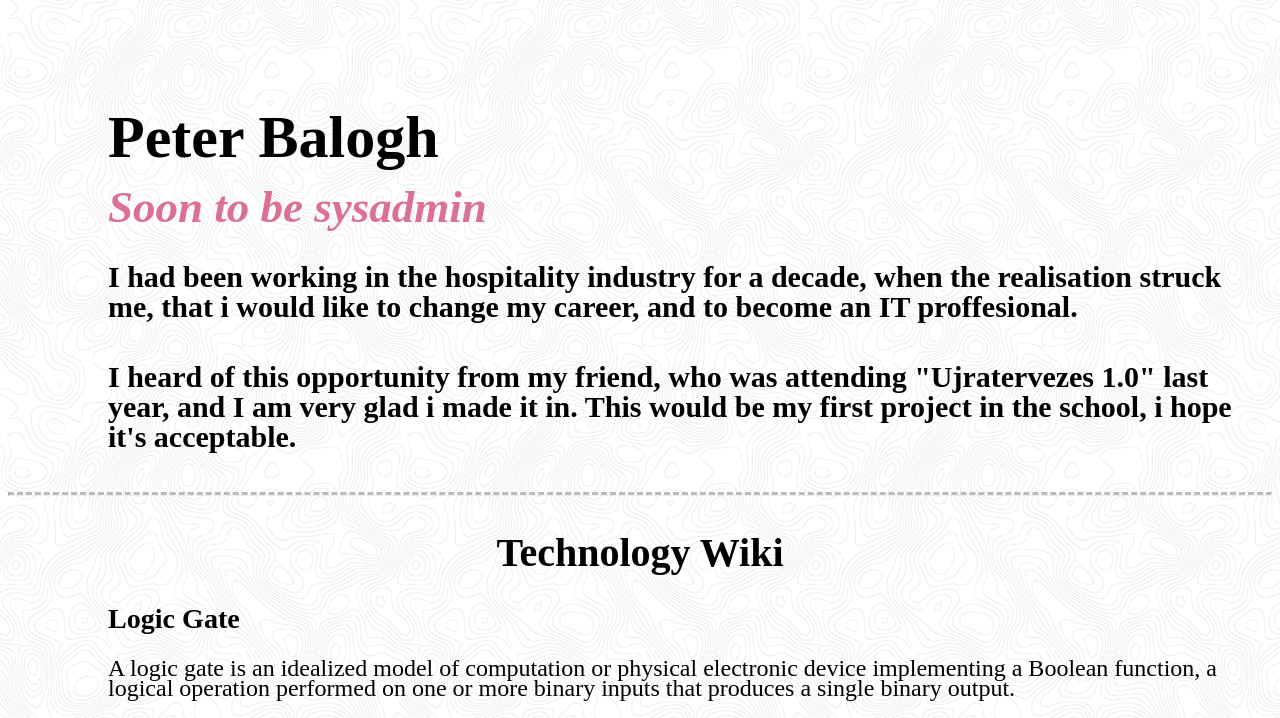
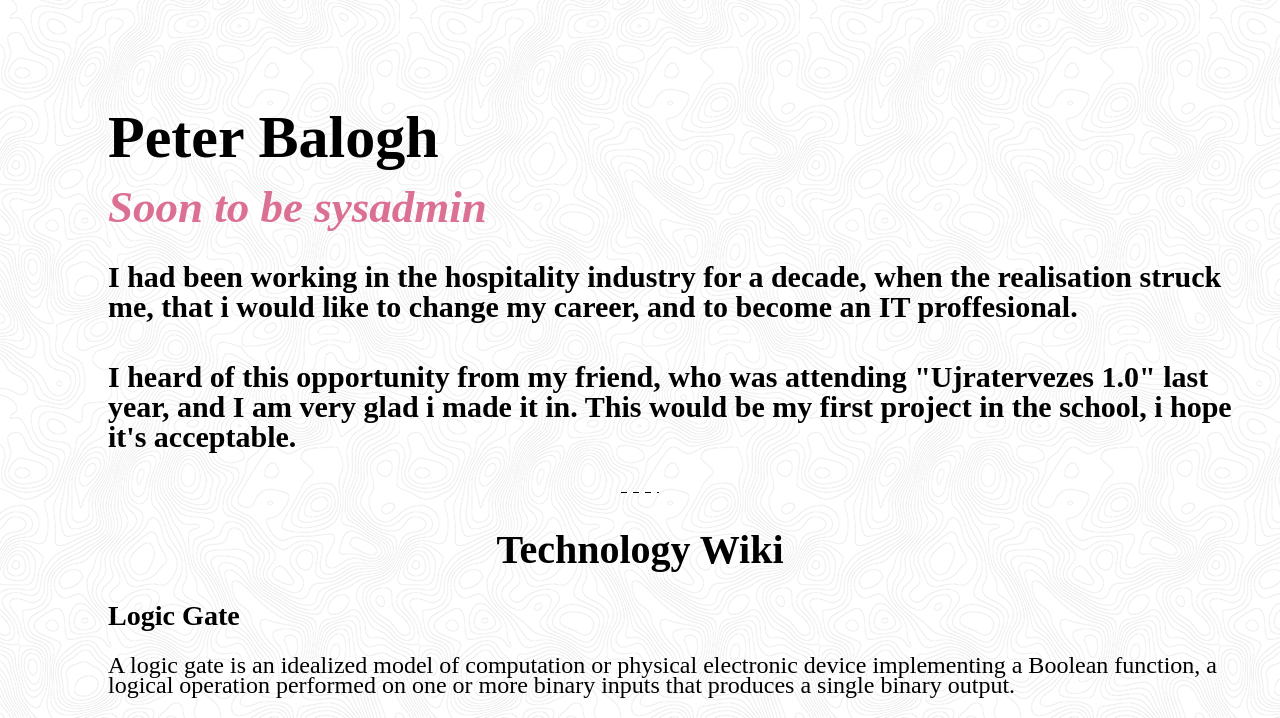
Before and after one commit to snqnq/snqnq, a plain HTML site: page index.html in a window 1280 px wide. Shown: the part 82-800 px from the top of the page. Drawn offline with Linux system fonts and the light colour scheme; a web font is replaced by a local one.

Commit message:
first commit

```diff
--- a/css/style.css
+++ b/css/style.css
@@ -53,8 +53,12 @@ ul {
 
 }
 hr.dashed {
-    border-top: 3px dashed #bbb;
-  }
+  border: none;
+  height: 1px;
+  background: #000;
+  background: repeating-linear-gradient(90deg,#000,#000 6px,transparent 6px,transparent 12px);
+  width: 3%;
+}
 .definition {
     padding-left: 100px;
     line-height: 20px;
```
